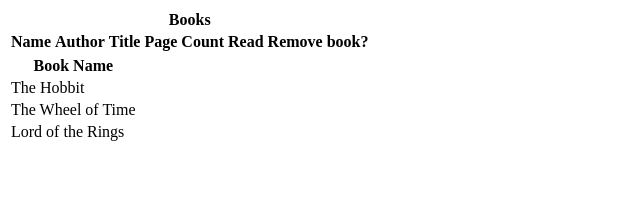
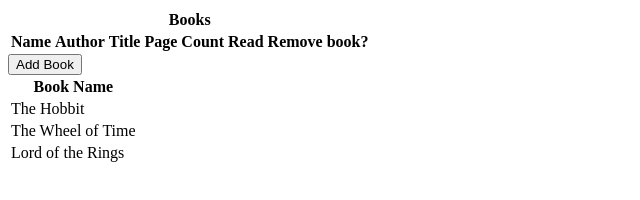
Before and after one commit to LontraSoft/odin-books, a plain HTML site: page index.html in a window 1280 px wide. Shown: the whole page, without its empty margins (0-640 px from the left). Drawn offline with Linux system fonts and the light colour scheme.

Commit message:
Add button to allow for appending books to library

```diff
--- a/index.html
+++ b/index.html
@@ -20,5 +20,6 @@
 	<th>Remove book?</th>
       </tr>
     </table>
+    <button type="custom" id="add-book-btn">Add Book</button>
   </body>
 </html>
```
